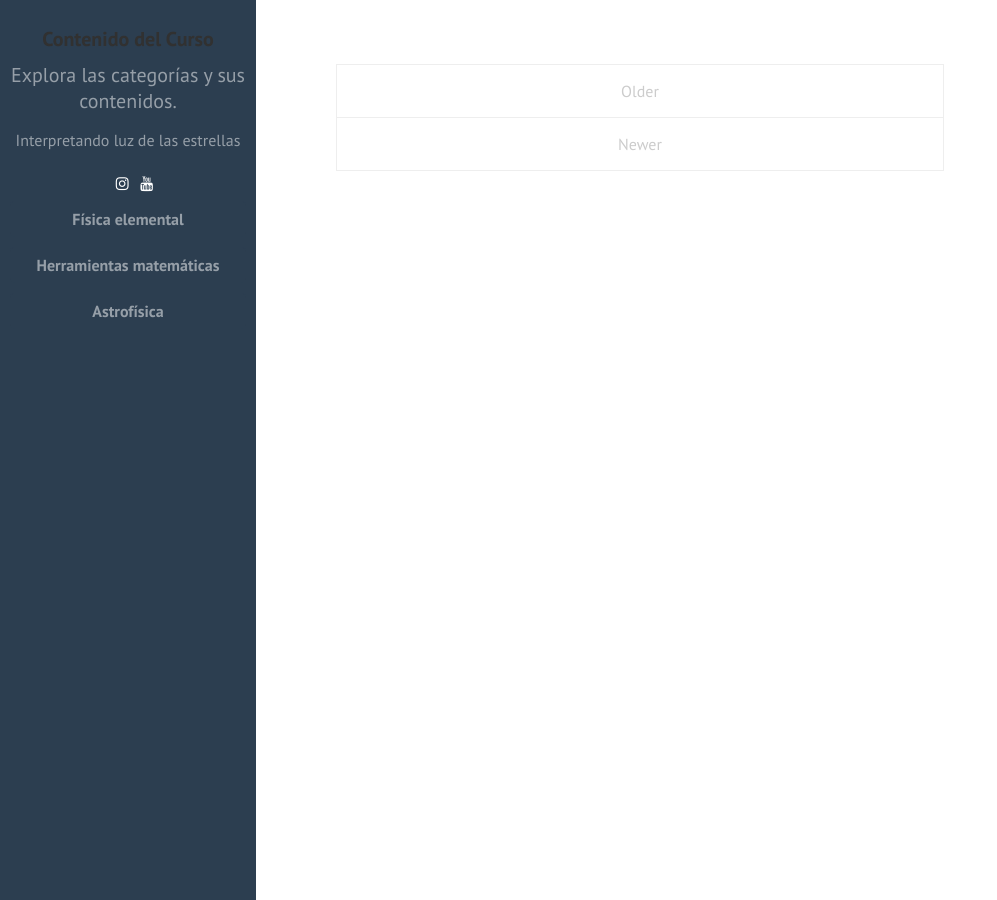
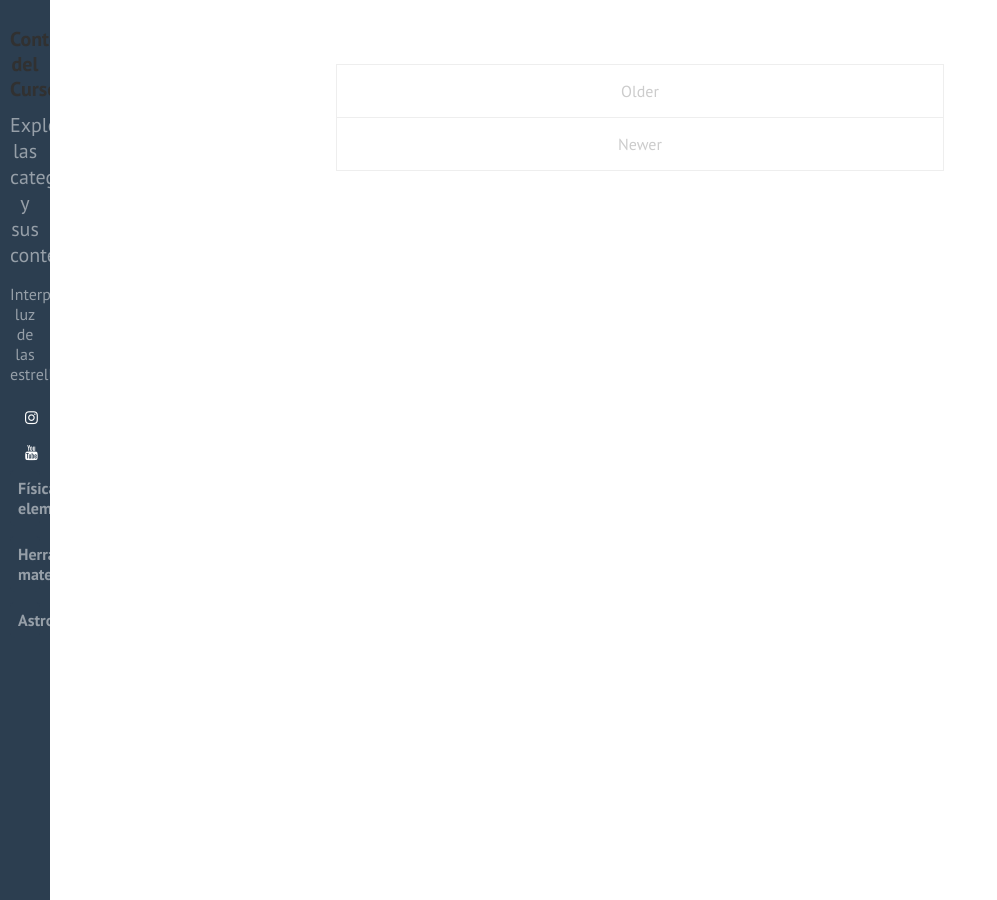
Before and after one commit to nicomedinap/Cursos, a Jekyll site: the page built from index.html, in a window 1280 px wide. Shown: the whole page, without its empty margins (0-997 px from the left). Built offline with Jekyll 4.4.1, drawn with Linux system fonts in a browser that asks for light colours.

Commit message:
Update sidebar.html

```diff
--- a/_includes/sidebar.html
+++ b/_includes/sidebar.html
@@ -28,7 +28,7 @@
 
     /* Sidebar styles */
     .sidebar {
-      max-width: 20%;
+      max-width: 50px;
       background-color: #2C3E50;
       padding: 10px;
       position: fixed;
```
